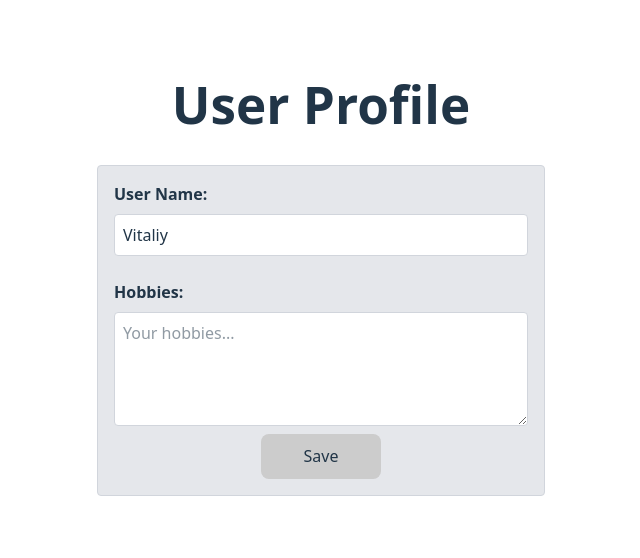
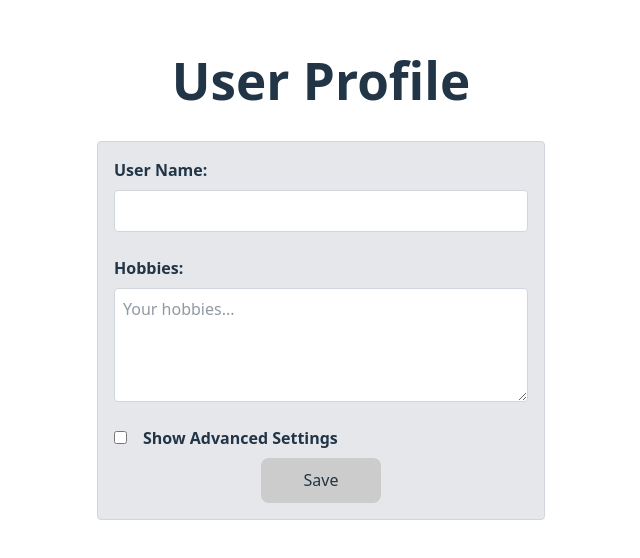
Before and after one commit to VZhyrytskiy/reactjs-with-me, a React (Vite) app: page / in a window 1280 px wide. Shown: the part 114-672 px from the top of the page, without its empty margins (319-959 px from the left). Built offline with nearby package versions, Linux system fonts and the light colour scheme.

Commit message:
feat: add checkbox

```diff
--- a/src/components/ProfileForm/ProfileForm.tsx
+++ b/src/components/ProfileForm/ProfileForm.tsx
@@ -1,20 +1,25 @@
 import { useState } from "react";
 
 interface UserProfile {
-    [key: string]: string;
+    userName: string;
+    hobbies: string;
+    showAdvancedSettings: boolean;
 }
 
+const initialUserProfile: UserProfile = {
+    userName: '',
+    hobbies: '',
+    showAdvancedSettings: false
+};
+
 function ProfileForm() {
-    const [userProfile, setUserProfile] = useState<UserProfile>({
-        userName: 'Vitaliy',
-        hobbies: ''
-    });
+    const [userProfile, setUserProfile] = useState<UserProfile>(initialUserProfile);
 
     const onChangeInput = (event: React.ChangeEvent<HTMLInputElement | HTMLTextAreaElement>) => {
-        const { name, value } = event.target;
+        const { name, value, type } = event.target;
         setUserProfile((prevState) => ({
             ...prevState,
-            [name]: value
+            [name]: type === 'checkbox' ? (event.target as HTMLInputElement).checked : value
         }));
     };
 
@@ -23,12 +28,7 @@ function ProfileForm() {
         const payload = { ...userProfile }
         console.log('Payload:', payload);
 
-        const clearedProfile = Object.keys(userProfile).reduce((acc: UserProfile, key) => {
-            acc[key] = '';
-            return acc;
-        }, {} as UserProfile);
-
-        setUserProfile(clearedProfile);
+        setUserProfile(initialUserProfile);
     };
 
   return (
@@ -55,6 +55,16 @@ function ProfileForm() {
                 value={userProfile.hobbies}
                 onChange={onChangeInput}
             />
+            <label htmlFor="showAdvancedSettings" className="capitalize text-left font-bold mt-4">
+                <input
+                    id="showAdvancedSettings"
+                    type="checkbox"
+                    name="showAdvancedSettings"
+                    checked={userProfile.showAdvancedSettings}
+                    onChange={onChangeInput}
+                    className="border-1 rounded bg-white border-gray-300 p-2 mr-4" />
+                <span>show advanced settings</span>
+            </label>
             <button type="submit" className="w-30 capitalize self-center">save</button>
         </form>
     </>
```
